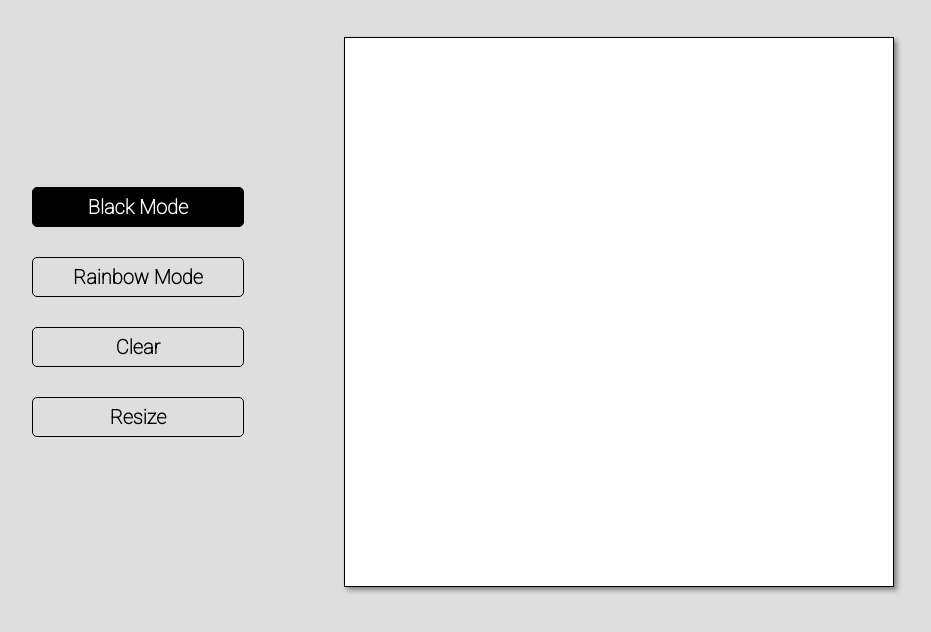
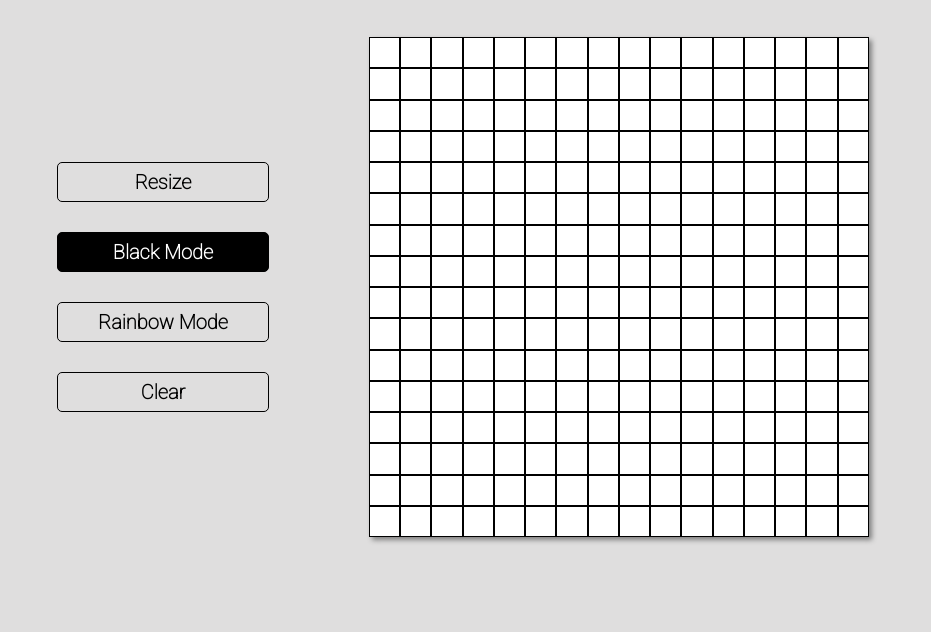
Before and after one commit to Danielle-Higgins/odin-etch-a-sketch, a plain HTML site: page index.html in a window 1280 px wide. Shown: the part 92-724 px from the top of the page, without its empty margins (177-1108 px from the left). Drawn offline with Linux system fonts and the light colour scheme; a web font is replaced by a local one.

Commit message:
add square grids

```diff
--- a/index.html
+++ b/index.html
@@ -14,13 +14,13 @@
 
         <div class="container">
             <div class="buttons">
+                <button type="button">Resize</button>
                 <button type="button" class="black">Black Mode</button>
                 <button type="button">Rainbow Mode</button>
                 <button type="button">Clear</button>
-                <button type="button">Resize</button>
             </div>
 
-            <div class="grid"></div>
+            <div class="board"></div>
         </div>
     </body>
 </html>
--- a/script.js
+++ b/script.js
@@ -0,0 +1,18 @@
+const board = document.querySelector(".board")
+
+// create a 16 x 16 grid inside of our board
+function creategrid(squares) {
+    for (let i = 1; i <= squares; i++) {
+        for (let j = 1; j <= squares; j++) {
+            const grid = document.createElement("div")
+            grid.classList.add("grid")
+            // calculate the size of each div (500 is the size of the board)
+            let size = 500 / squares
+            grid.style.width = size + "px"
+            grid.style.height = size + "px"
+            board.appendChild(grid)
+        }
+    }
+}
+
+creategrid(16)
--- a/styles.css
+++ b/styles.css
@@ -56,11 +56,16 @@ body {
 }
 
 /* Styles for the grid */
-.grid {
+.board .grid {
     border: 1px solid black;
-    width: 550px;
-    height: 550px;
-    /* margin-right: 185px; */
+}
+
+.board {
+    width: 500px;
+    height: 500px;
     background-color: #fff;
     box-shadow: 3px 3px 5px gray;
+
+    display: flex;
+    flex-wrap: wrap;
 }
```
